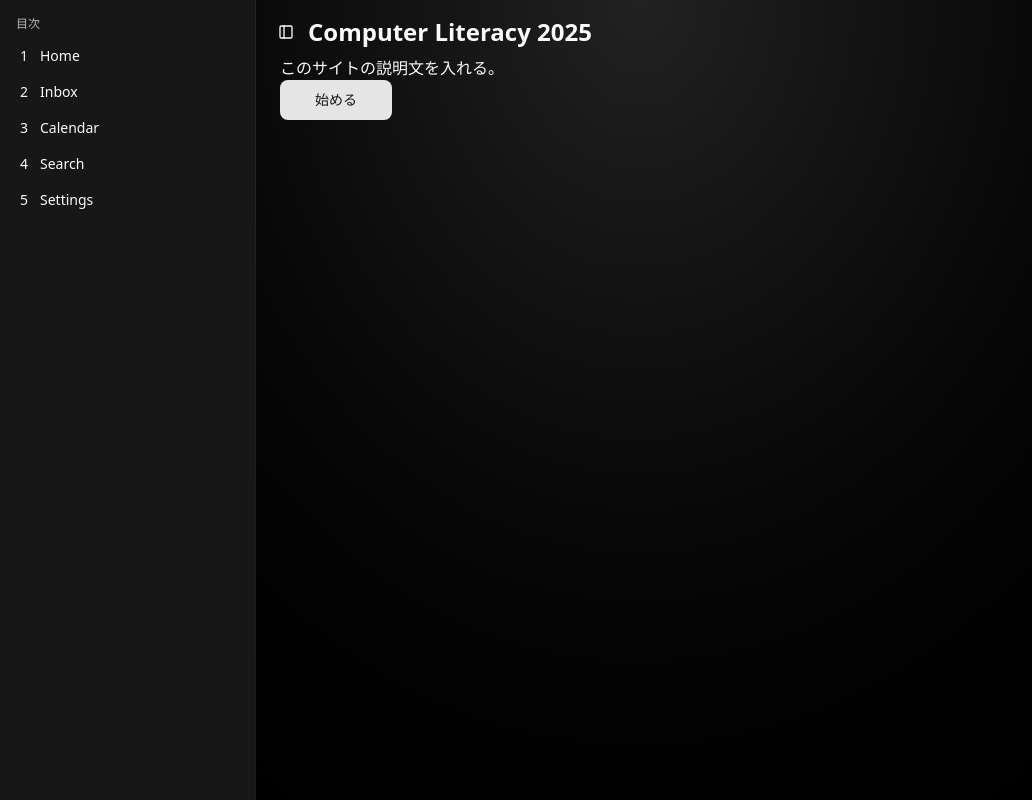
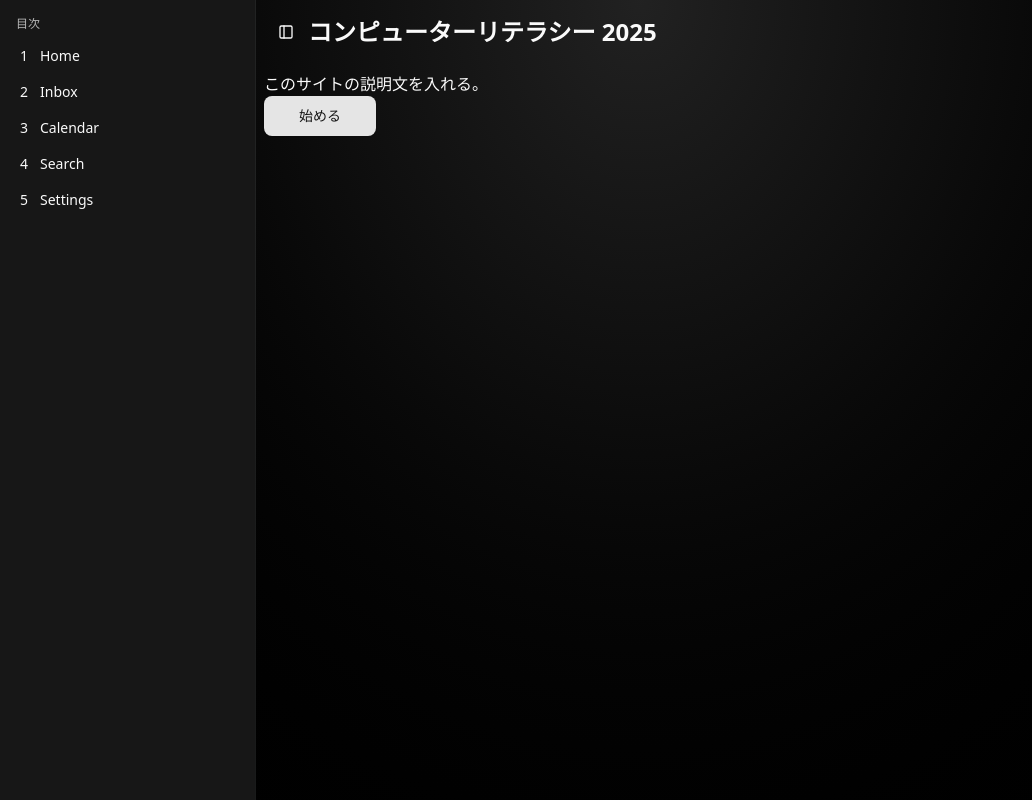
Before and after one commit to zundemy/root, a Next.js app: page / in a window 1280 px wide. Shown: the whole page, without its empty margins (0-1032 px from the left). Built offline with nearby package versions, Linux system fonts and the light colour scheme.

Commit message:
レイアウト調整

```diff
--- a/src/app/layout.tsx
+++ b/src/app/layout.tsx
@@ -1,7 +1,8 @@
-import type { Metadata } from "next";
-import "./globals.css";
 import { AppSidebar } from "@/components/app-sidebar";
 import { SidebarProvider, SidebarTrigger } from "@/components/ui/sidebar";
+import type { Metadata } from "next";
+import Link from "next/link";
+import "./globals.css";
 
 export const metadata: Metadata = {
 	title: "bolt tutorial",
@@ -17,20 +18,26 @@ export default function RootLayout({
 		<html lang="ja" className="dark">
 			<body>
 				<SidebarProvider>
-					<div className="flex min-h-screen">
+					<div className="flex min-h-screen flex-1">
 						<AppSidebar />
-						<main className="flex-1 p-4">
-							<header className="flex items-center space-x-2">
-								<SidebarTrigger />
-								<span className="font-bold text-2xl">
-									Computer Literacy 2025
-								</span>
-							</header>
-							<div className="p-2">{children}</div>
-						</main>
+						<div className="flex flex-1 flex-col">
+							<Header />
+							<main className="flex-1 p-2">{children}</main>
+						</div>
 					</div>
 				</SidebarProvider>
 			</body>
 		</html>
 	);
 }
+
+function Header() {
+	return (
+		<header className="flex h-16 items-center space-x-2 p-4">
+			<SidebarTrigger />
+			<Link href="/" className="font-bold text-2xl">
+				コンピューターリテラシー 2025
+			</Link>
+		</header>
+	);
+}
```
